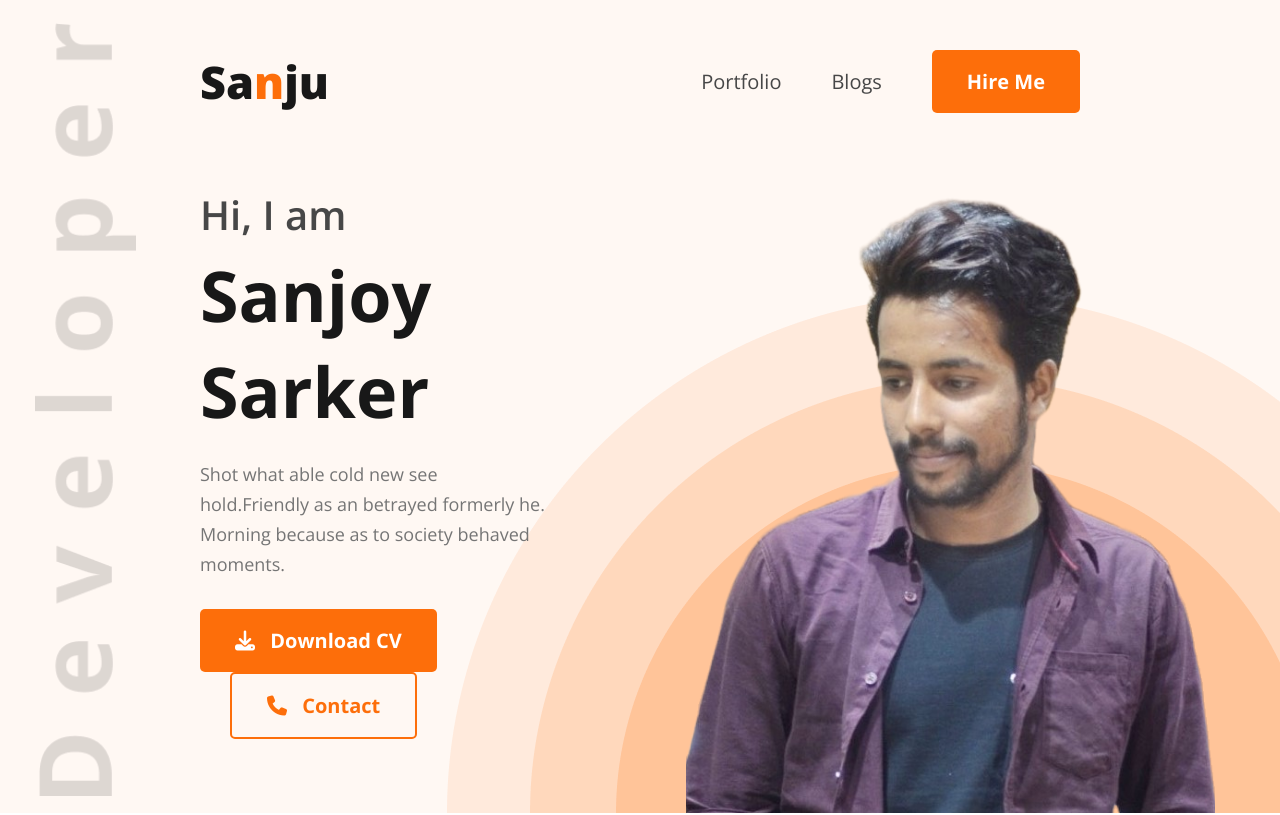
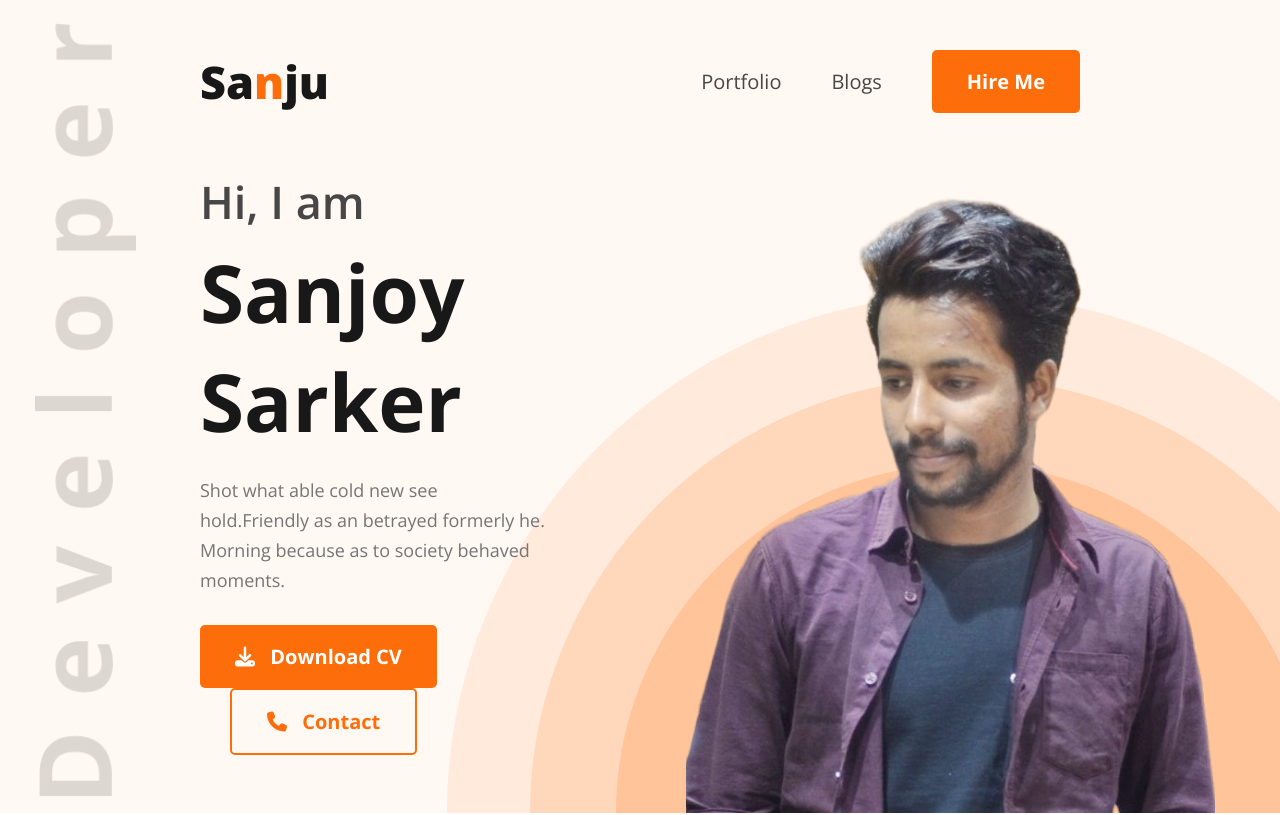
Before and after one commit to sanjoy5/developer-portfolio, a plain HTML site: page index.html in a window 1280 px wide. Shown: the top 815 px of the page. Drawn offline with nearby package versions, Linux system fonts and the light colour scheme.

Commit message:
style added

```diff
--- a/css/style.css
+++ b/css/style.css
@@ -129,14 +129,14 @@ nav ul li {
 }
 
 .banner .content .banner-subtitle {
-    font-size: 40px;
+    font-size: 45px;
     font-weight: 600;
     margin-bottom: 5px;
     color: #474747;
 }
 
 .banner .content .banner-title {
-    font-size: 70px;
+    font-size: 80px;
     font-weight: 700;
     margin-bottom: 20px;
     color: #181818;
```
